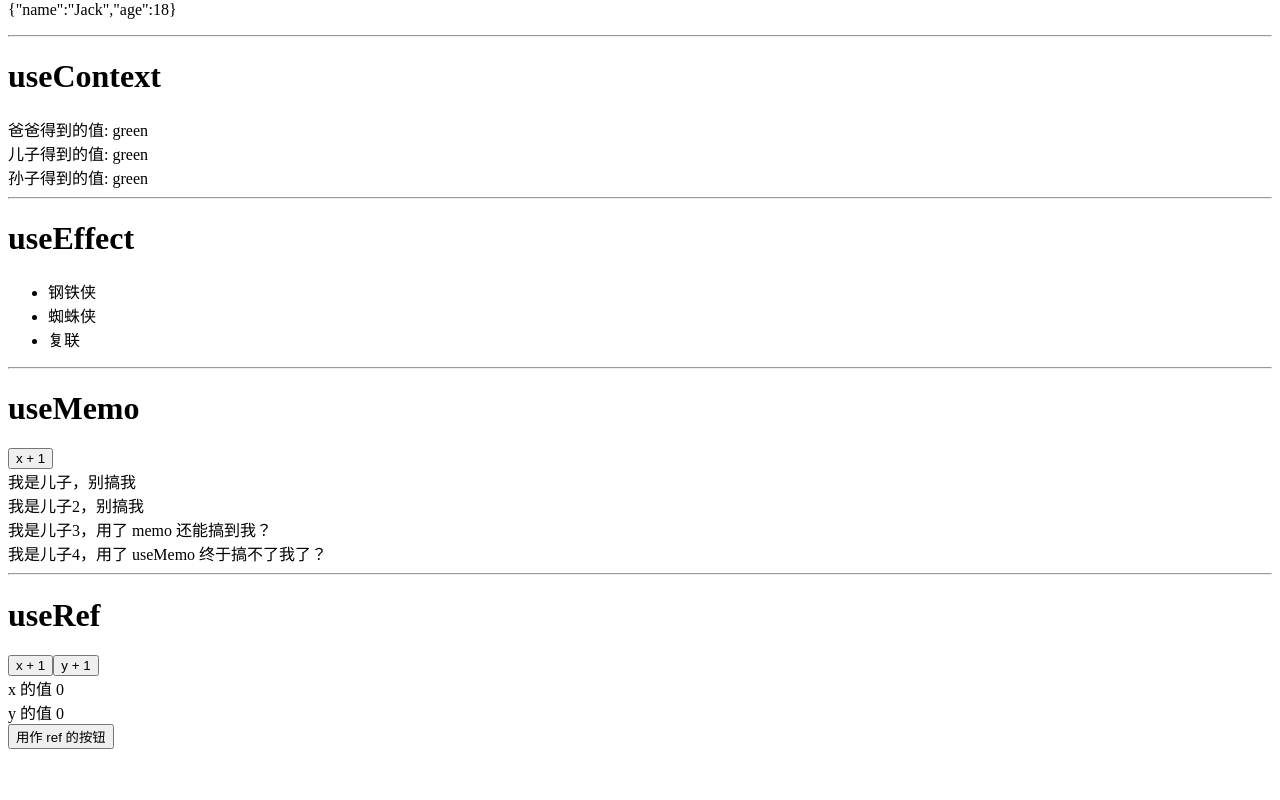
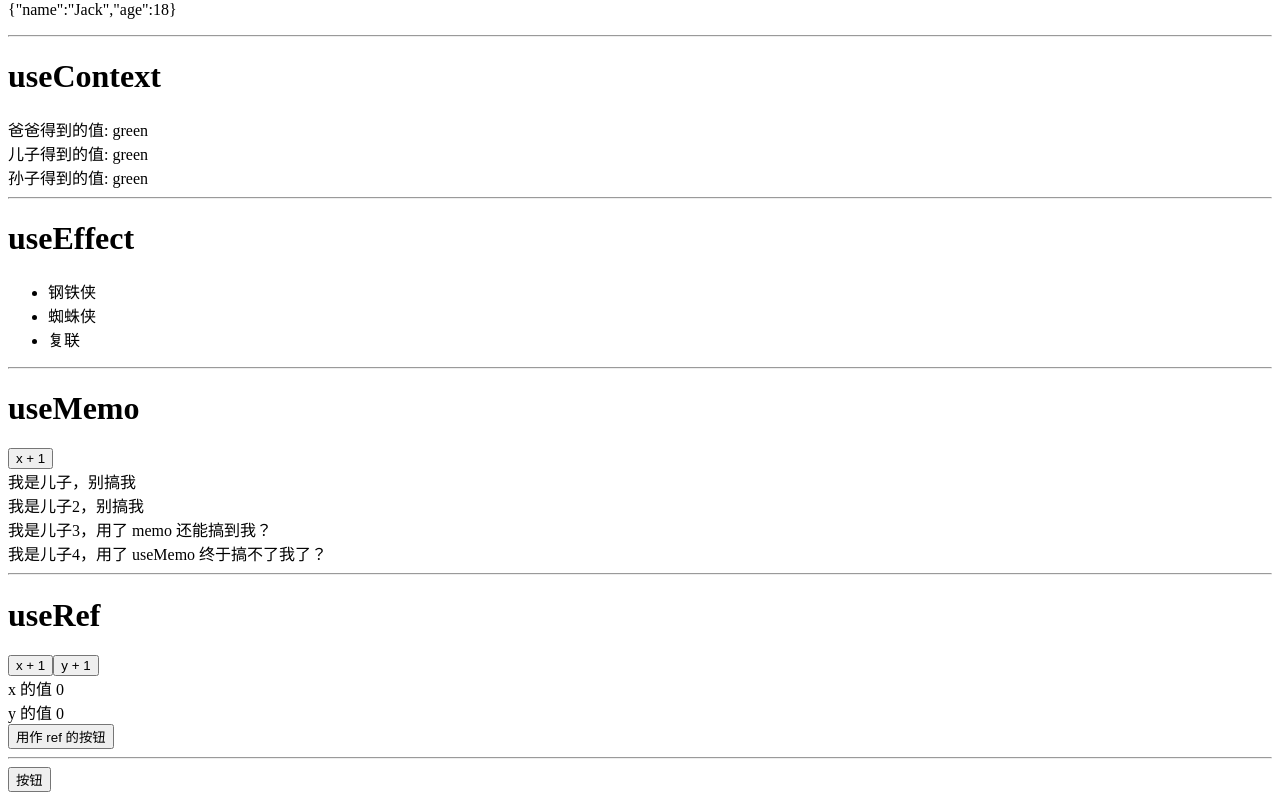
Before and after one commit to haixiangyan/learn-react-hooks, a React (Create React App) app: page / in a window 1280 px wide. Shown: the part 448-1248 px from the top of the page. Before the commit the page ends 1205 px from the top, so only its background shows below. Built offline with nearby package versions, Linux system fonts and the light colour scheme.

Commit message:
添加 LearnUseImperativeHandle

```diff
--- a/src/App.tsx
+++ b/src/App.tsx
@@ -5,6 +5,7 @@ import LearnUseContext from './LearnUseContext'
 import LearnUseEffect from './LearnUseEffect'
 import LearnUseMemo from './LearnUseMemo'
 import LearnUseRef from './LearnUseRef'
+import LearnUseImperativeHandle from './LearnUseImperativeHandle'
 
 function App() {
   return (
@@ -20,6 +21,8 @@ function App() {
       <LearnUseMemo/>
       <hr/>
       <LearnUseRef/>
+      <hr/>
+      <LearnUseImperativeHandle/>
     </div>
   );
 }
--- /dev/null
+++ b/src/LearnUseImperativeHandle.tsx
@@ -0,0 +1,27 @@
+import * as React from 'react'
+import {useEffect, useImperativeHandle, useRef} from 'react'
+
+const LearnUseImperativeHandle: React.FC = () => {
+  const myButton = useRef(null)
+
+  useEffect(() => {
+    console.log('有人改了我的 ref', myButton)
+  })
+
+  return (
+    <div>
+      <OKButton ref={myButton}/>
+    </div>
+  )
+}
+
+const OKButton = React.forwardRef((props: any, ref: any) => {
+  useImperativeHandle(ref, () => {
+    return {
+      x: 'hello'
+    }
+  })
+  return <button>按钮</button>
+})
+
+export default LearnUseImperativeHandle
```
